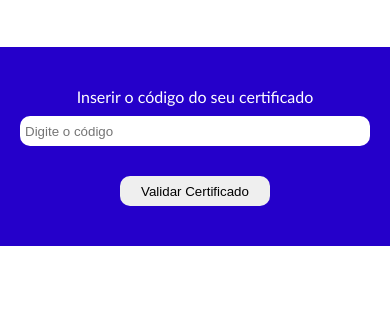
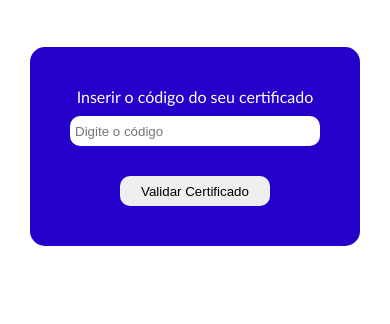
Before and after one commit to RSouzaD3v/stepbystep, a plain HTML site: page index.html in a window 390 px wide. Shown: the part 83-407 px from the top of the page. Drawn offline with Linux system fonts and the light colour scheme.

Commit message:
add: Clara e Gustavo

```diff
--- a/alunos.json
+++ b/alunos.json
@@ -12,14 +12,14 @@
             "id": "cels31123.infba",
             "nome": "Clara Eduarda Leão Sousa",
             "curso": "Informática (Básico ao Avançado)",
-            "sexo": "m",
+            "sexo": "f",
             "carga": "96 horas",
             "emissao": "31/01/2024"
         },
         {
             "id": "gdsn31123.inff",
             "nome": "Gustavo Dos Santos Nascimento",
-            "curso": "Informática (fundamental)",
+            "curso": "Informática (Fundamental)",
             "sexo": "m",
             "carga": "96 horas",
             "emissao": "31/01/2024"
--- a/style.css
+++ b/style.css
@@ -109,3 +109,23 @@ hr{
     margin-top: 100px;
     width: 200px;
 }
+
+@media screen and (max-width: 500px) {
+    .formulario{
+        margin-top: 50px;
+        max-width: 350px;
+        border-radius: 15px;
+        color: white;
+        padding: 40px;
+    }
+    .input input{
+        width: 250px;
+        height: 30px;
+        border: none;
+        border-radius: 10px;
+        padding: 5px;
+    }
+    .card{
+        max-width: 350px;
+    }
+}
```
